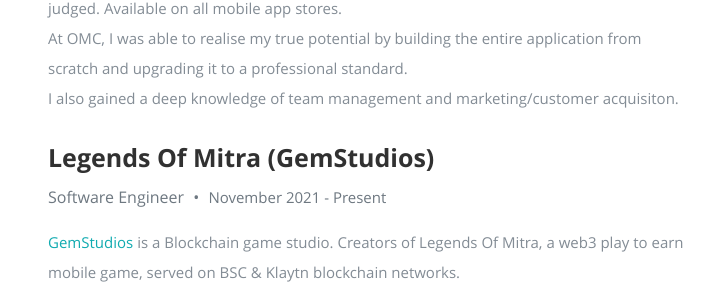
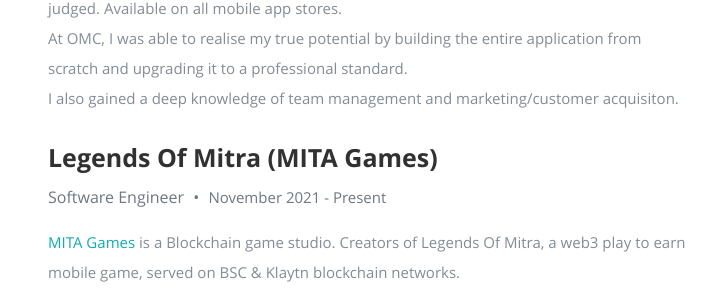
Before and after one commit to Zeusmist/zeusmist.github.io, a plain HTML site: page index.html in a window 1280 px wide. Shown: the part 2596-2890 px from the top of the page, 357-1073 px from the left. Drawn offline with nearby package versions, Linux system fonts and the light colour scheme.

Commit message:
Update index.html

```diff
--- a/index.html
+++ b/index.html
@@ -282,17 +282,17 @@
 
           <div class="row item">
             <div class="twelve columns">
-              <h3>Legends Of Mitra (GemStudios)</h3>
+              <h3>Legends Of Mitra (MITA Games)</h3>
               <p class="info">
                 Software Engineer <span>&bull;</span>
                 <em class="date">November 2021 - Present</em>
               </p>
               <p>
-                <a href="https://gemstudios.io/" target="_blank">GemStudios</a>
+                <a href="https://legendsofmitra.com/" target="_blank">MITA Games</a>
                 is a Blockchain game studio. Creators of Legends Of Mitra, a
                 web3 play to earn mobile game, served on BSC & Klaytn blockchain
                 networks.<br />
-                So far at Gemstudios, I've been able to learn a lot about
+                So far at MITA Games, I've been able to learn a lot about
                 developing blockchain/web3 applications.<br />
                 I built and currently maintaining the entire frontend of the
                 web3 portal and other web pages for the company.<br />
```
